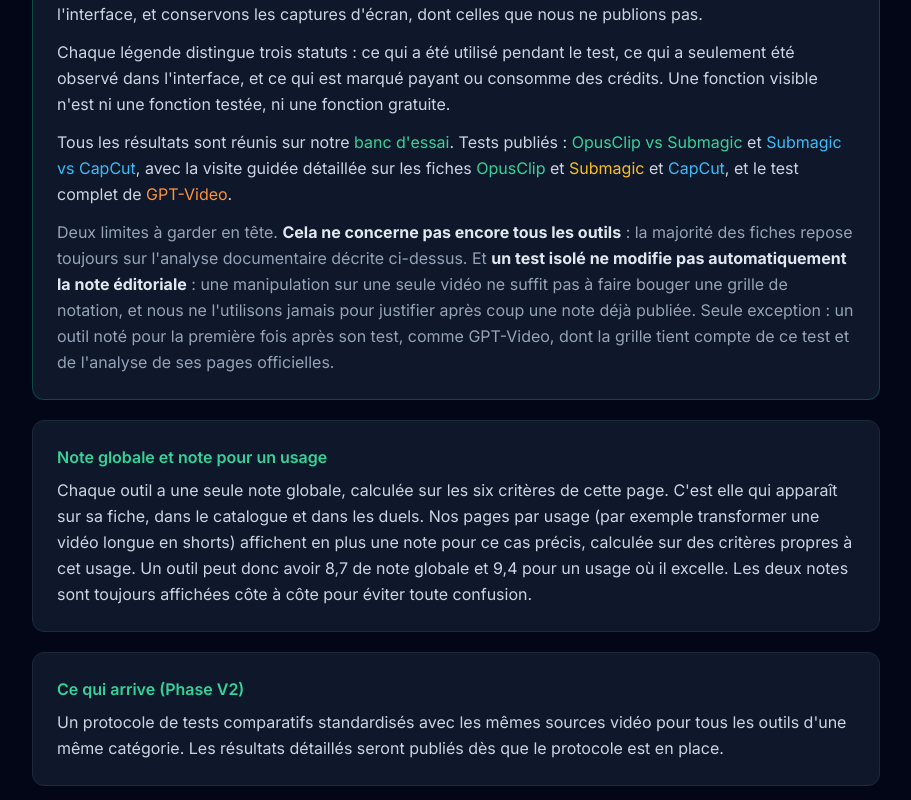
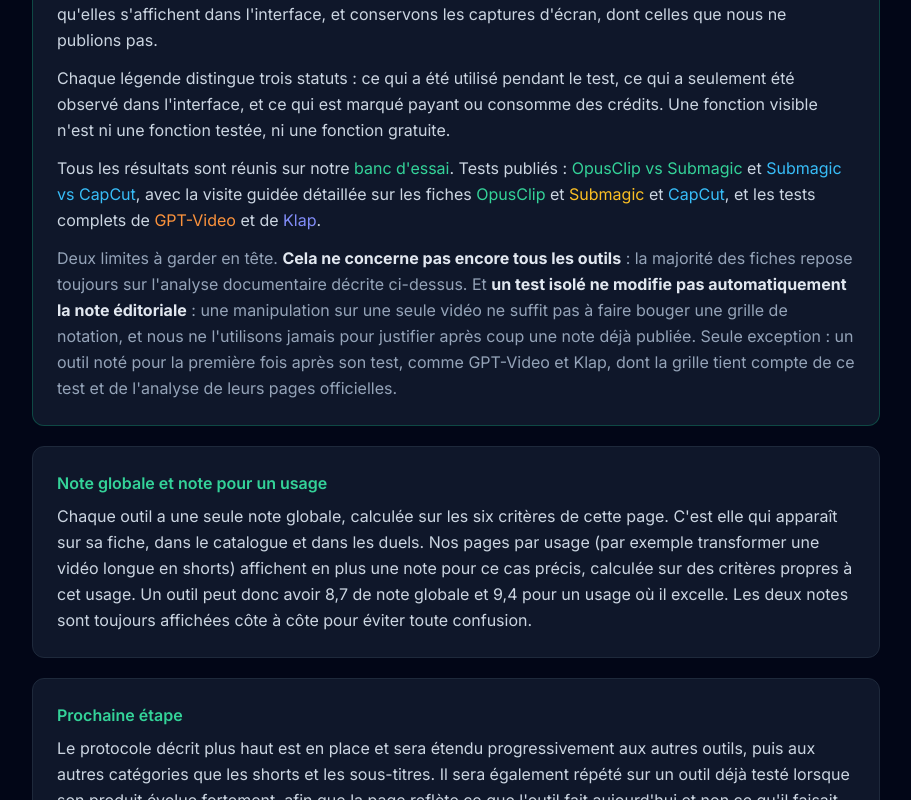
Before and after one commit to xmarko49x-create/filtrio, a Next.js app: page /methode in a window 1280 px wide. Shown: the part 1640-2440 px from the top of the page, without its empty margins (184-1095 px from the left). Built offline with nearby package versions, Linux system fonts and the light colour scheme.

Commit message:
content(methode): ajout du test Klap, essais gratuits, carte Prochaine etape, lastmod 26/11

```diff
--- a/app/methode/page.tsx
+++ b/app/methode/page.tsx
@@ -117,7 +117,8 @@ export default function MethodePage() {
               Analyse documentaire approfondie de chaque outil : pages
               officielles, pricing, changelog. Compilation des retours
               utilisateurs publics (G2, Trustpilot, Reddit, documentation
-              officielle). Prise en main des plans gratuits quand ils existent.
+              officielle). Prise en main des plans ou essais gratuits quand ils
+              existent.
             </p>
           </div>
 
@@ -134,8 +135,8 @@ export default function MethodePage() {
                 clairement indiquées et le même jour lorsque c&apos;est
                 possible, les paramètres par défaut et aucune retouche
                 manuelle. Submagic et OpusClip ont ainsi été testés le 21 août
-                2026, CapCut le 24 août 2026 et GPT-Video le 10 novembre 2026,
-                sur le même fichier. Nous
+                2026, CapCut le 24 août 2026, GPT-Video le 10 novembre 2026 et
+                Klap le 23 novembre 2026, sur le même fichier. Nous
                 chronométrons le temps de traitement, relevons les limites du
                 plan gratuit telles qu&apos;elles s&apos;affichent dans
                 l&apos;interface, et conservons les captures d&apos;écran, dont
@@ -191,12 +192,19 @@ export default function MethodePage() {
                 >
                   CapCut
                 </Link>
-                , et le test complet de{" "}
+                , et les tests complets de{" "}
                 <Link
                   href="/outils/gpt-video"
                   className="text-orange-400 hover:underline"
                 >
                   GPT-Video
+                </Link>{" "}
+                et de{" "}
+                <Link
+                  href="/outils/klap"
+                  className="text-indigo-400 hover:underline"
+                >
+                  Klap
                 </Link>
                 .
               </p>
@@ -215,8 +223,8 @@ export default function MethodePage() {
                 bouger une grille de notation, et nous ne l&apos;utilisons
                 jamais pour justifier après coup une note déjà publiée. Seule
                 exception : un outil noté pour la première fois après son test,
-                comme GPT-Video, dont la grille tient compte de ce test et de
-                l&apos;analyse de ses pages officielles.
+                comme GPT-Video et Klap, dont la grille tient compte de ce test
+                et de l&apos;analyse de leurs pages officielles.
               </p>
             </div>
           </div>
@@ -239,13 +247,15 @@ export default function MethodePage() {
 
           <div className="bg-slate-900 border border-slate-800 rounded-xl p-6">
             <h3 className="font-semibold text-emerald-400 mb-2">
-              Ce qui arrive (Phase V2)
+              Prochaine étape
             </h3>
             <p className="text-slate-300 leading-relaxed">
-              Un protocole de tests comparatifs standardisés avec les mêmes
-              sources vidéo pour tous les outils d&apos;une même catégorie. Les
-              résultats détaillés seront publiés dès que le
-              protocole est en place.
+              Le protocole décrit plus haut est en place et sera étendu
+              progressivement aux autres outils, puis aux autres catégories que
+              les shorts et les sous-titres. Il sera également répété sur un
+              outil déjà testé lorsque son produit évolue fortement, afin que la
+              page reflète ce que l&apos;outil fait aujourd&apos;hui et non ce
+              qu&apos;il faisait le jour du premier test.
             </p>
           </div>
 
--- a/app/sitemap.ts
+++ b/app/sitemap.ts
@@ -16,7 +16,7 @@ const DATES = {
   hubs: "10/11/2026", // catalogue, comparatifs, YouTube, TikTok (prix repris des fiches)
   statistiques: "06/11/2026",
   bancEssai: "24/11/2026",
-  methode: "10/11/2026",
+  methode: "26/11/2026",
   lexique: "02/10/2026",
   alternativesSubmagic: "06/11/2026",
   outilsShorts: "10/11/2026",
```
